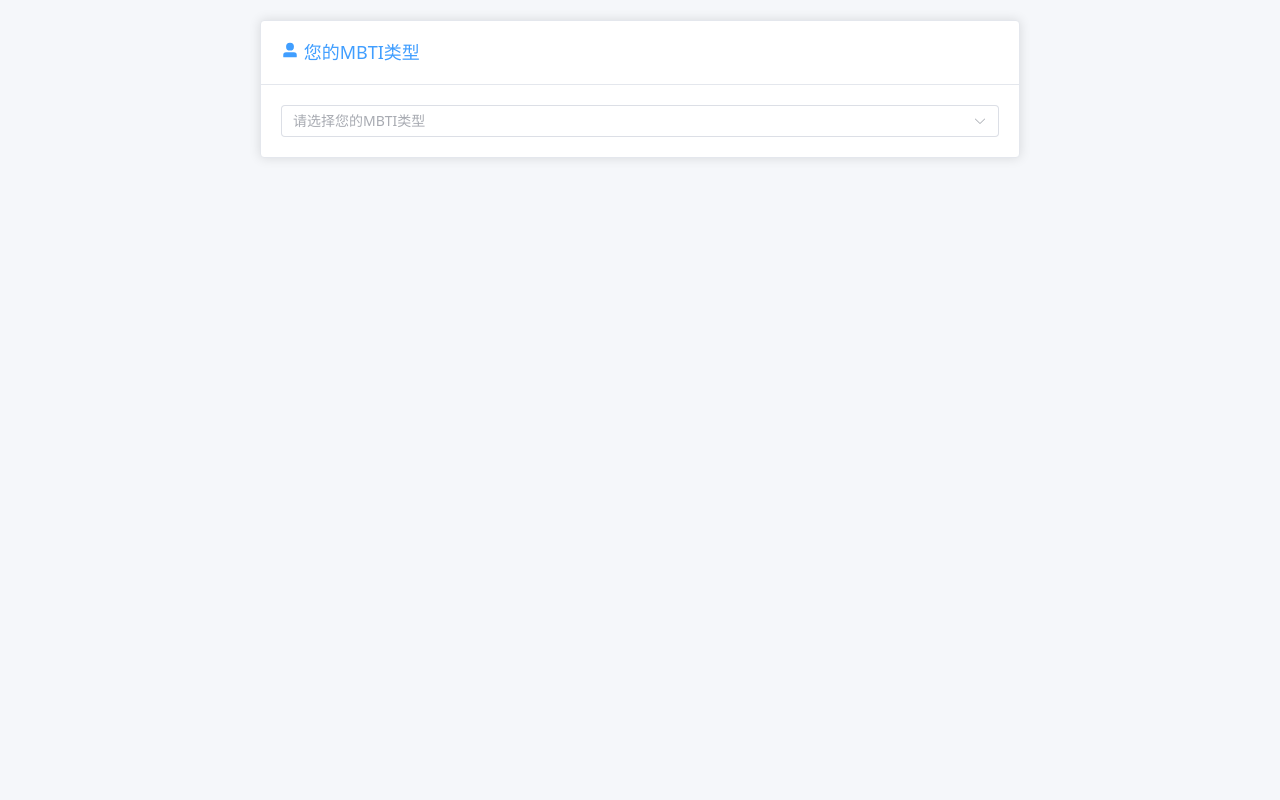
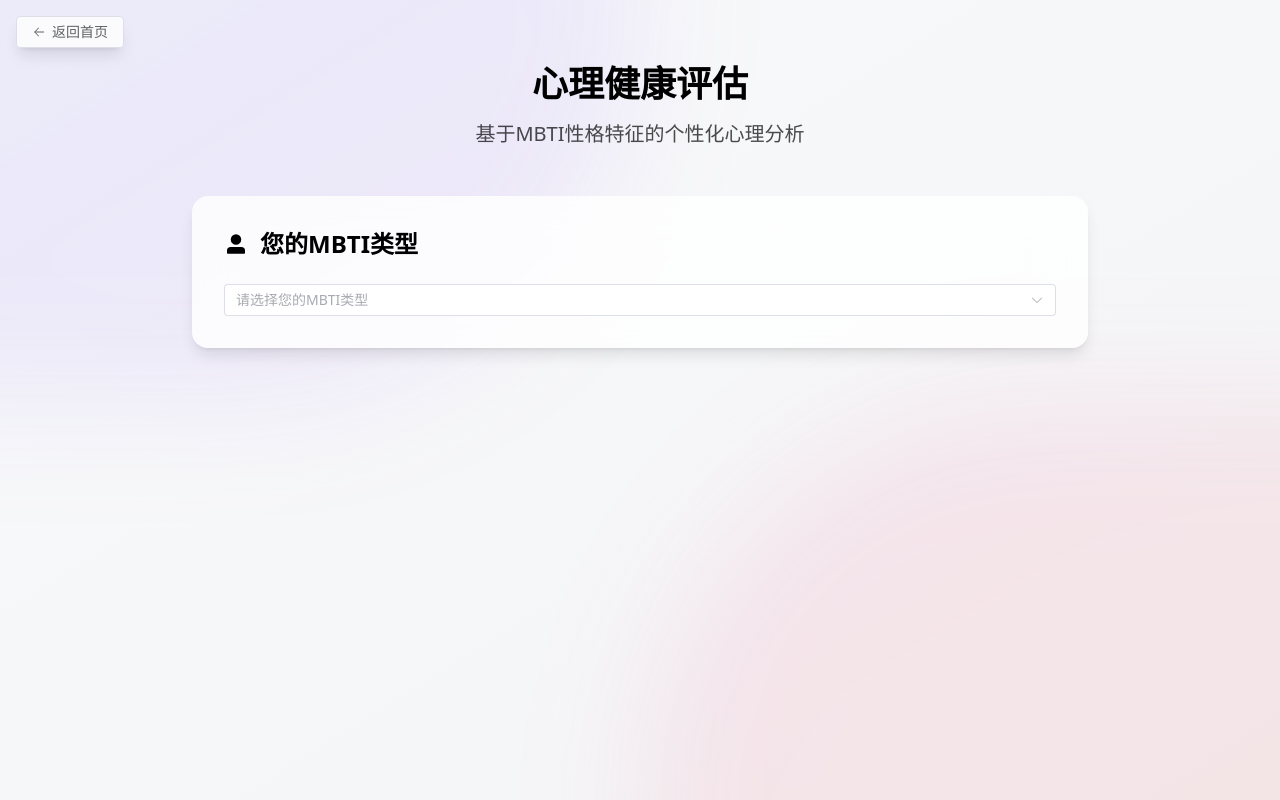
Before and after one commit to CHENNBOO/AiMatch, a Vue app: page /mental-health in a window 1280 px wide. Built offline with nearby package versions, Linux system fonts and the light colour scheme.

Commit message:
心理健康

```diff
--- a/src/components/MentalHealth.vue
+++ b/src/components/MentalHealth.vue
@@ -1,14 +1,38 @@
 <template>
-  <div class="mental-health-container">
-    <!-- MBTI类型选择区域 -->
-    <el-card class="mbti-section">
-      <template #header>
-        <div class="card-header">
-          <h3><el-icon><UserFilled /></el-icon> 您的MBTI类型</h3>
+  <div class="min-h-screen bg-gradient-to-br from-gray-50 to-gray-100 dark:from-gray-900 dark:to-gray-800 overflow-hidden">
+    <!-- 背景装饰 -->
+    <div class="fixed inset-0 overflow-hidden pointer-events-none">
+      <div class="absolute -top-1/2 -left-1/2 w-full h-full bg-gradient-to-br from-blue-500/10 to-purple-500/10 rounded-full blur-3xl"></div>
+      <div class="absolute -bottom-1/2 -right-1/2 w-full h-full bg-gradient-to-br from-pink-500/10 to-orange-500/10 rounded-full blur-3xl"></div>
     </div>
-      </template>
-      <div class="mbti-selector">
-        <el-select v-model="selectedType" placeholder="请选择您的MBTI类型" @change="handleTypeChange">
+
+    <!-- 主要内容区 -->
+    <div class="relative container mx-auto px-4 py-8">
+      <!-- 返回按钮 -->
+      <router-link to="/" class="absolute left-4 top-4">
+        <el-button class="flex items-center space-x-2 !bg-white/80 dark:!bg-gray-800/80 backdrop-blur-xl shadow-lg hover:shadow-xl transition-all duration-300">
+          <el-icon><Back /></el-icon>
+          <span>返回首页</span>
+        </el-button>
+      </router-link>
+
+      <!-- 标题区 -->
+      <div class="text-center mb-12 mt-8">
+        <h1 class="text-4xl font-bold text-black dark:text-white mb-4">心理健康评估</h1>
+        <p class="text-xl text-black/70 dark:text-white/70">基于MBTI性格特征的个性化心理分析</p>
+      </div>
+
+      <!-- MBTI类型选择卡片 -->
+      <div class="max-w-4xl mx-auto bg-white/80 dark:bg-gray-800/80 backdrop-blur-xl rounded-2xl p-8 shadow-lg mb-8">
+        <div class="flex items-center space-x-3 mb-6">
+          <el-icon class="text-2xl text-black dark:text-white"><UserFilled /></el-icon>
+          <h2 class="text-2xl font-semibold text-black dark:text-white">您的MBTI类型</h2>
+        </div>
+        <el-select
+          v-model="selectedType"
+          placeholder="请选择您的MBTI类型"
+          @change="handleTypeChange"
+          class="w-full !bg-white/60 dark:!bg-gray-700/60 backdrop-blur-xl rounded-xl">
           <el-option
             v-for="type in mbtiTypes"
             :key="type"
@@ -17,26 +41,30 @@
           </el-option>
         </el-select>
       </div>
-    </el-card>
 
-    <!-- 心理状态评估区域 -->
-    <el-card class="assessment-section" v-if="selectedType">
-      <template #header>
-        <div class="card-header">
-          <h3><el-icon><DataLine /></el-icon> 心理状态评估</h3>
+      <!-- 心理状态评估卡片 -->
+      <div v-if="selectedType" class="max-w-4xl mx-auto bg-white/80 dark:bg-gray-800/80 backdrop-blur-xl rounded-2xl p-8 shadow-lg mb-8">
+        <div class="flex items-center space-x-3 mb-8">
+          <el-icon class="text-2xl text-black dark:text-white"><DataLine /></el-icon>
+          <h2 class="text-2xl font-semibold text-black dark:text-white">心理状态评估</h2>
         </div>
-      </template>
-      <div class="mood-tracker">
-        <h4>今日心情</h4>
+
+        <!-- 心情评分 -->
+        <div class="space-y-8">
+          <div class="bg-white/60 dark:bg-gray-700/60 backdrop-blur-xl rounded-xl p-6">
+            <h3 class="text-xl font-semibold text-black dark:text-white mb-4">今日心情</h3>
             <el-rate
               v-model="moodRating"
               :colors="['#99A9BF', '#F7BA2A', '#FF9900']"
               :texts="['低落', '一般', '不错', '开心', '非常好']"
-          show-text>
+              show-text
+              class="flex justify-center">
             </el-rate>
           </div>
-      <div class="stress-level">
-        <h4>压力水平</h4>
+
+          <!-- 压力水平 -->
+          <div class="bg-white/60 dark:bg-gray-700/60 backdrop-blur-xl rounded-xl p-6">
+            <h3 class="text-xl font-semibold text-black dark:text-white mb-4">压力水平</h3>
             <el-slider
               v-model="stressLevel"
               :marks="{
@@ -46,44 +74,57 @@
                 75: '较重',
                 100: '严重'
               }"
-          :step="25">
+              :step="25"
+              class="max-w-2xl mx-auto">
             </el-slider>
           </div>
-      <div class="symptoms-checklist">
-        <h4>近期症状（可多选）</h4>
-        <el-checkbox-group v-model="selectedSymptoms">
-          <el-checkbox label="睡眠问题">睡眠问题</el-checkbox>
-          <el-checkbox label="注意力难以集中">注意力难以集中</el-checkbox>
-          <el-checkbox label="情绪波动">情绪波动</el-checkbox>
-          <el-checkbox label="焦虑感">焦虑感</el-checkbox>
-          <el-checkbox label="疲惫感">疲惫感</el-checkbox>
+
+          <!-- 症状选择 -->
+          <div class="bg-white/60 dark:bg-gray-700/60 backdrop-blur-xl rounded-xl p-6">
+            <h3 class="text-xl font-semibold text-black dark:text-white mb-4">近期症状（可多选）</h3>
+            <el-checkbox-group v-model="selectedSymptoms" class="grid grid-cols-1 md:grid-cols-2 lg:grid-cols-3 gap-4">
+              <el-checkbox label="睡眠问题" class="!text-black dark:!text-white">睡眠问题</el-checkbox>
+              <el-checkbox label="注意力难以集中" class="!text-black dark:!text-white">注意力难以集中</el-checkbox>
+              <el-checkbox label="情绪波动" class="!text-black dark:!text-white">情绪波动</el-checkbox>
+              <el-checkbox label="焦虑感" class="!text-black dark:!text-white">焦虑感</el-checkbox>
+              <el-checkbox label="疲惫感" class="!text-black dark:!text-white">疲惫感</el-checkbox>
             </el-checkbox-group>
           </div>
-      <el-button type="primary" @click="generateAnalysis" class="analysis-button">
+        </div>
+
+        <!-- 生成按钮 -->
+        <div class="text-center mt-8">
+          <el-button
+            type="primary"
+            @click="generateAnalysis"
+            class="!px-12 !py-3 !text-lg !rounded-xl !shadow-lg hover:!shadow-xl transition-all duration-300 !bg-gradient-to-r from-blue-500 to-blue-600">
             生成分析报告
           </el-button>
-    </el-card>
+        </div>
+      </div>
 
-    <!-- 分析结果和建议展示区域 -->
-    <el-card class="result-section" v-if="showResult">
-      <template #header>
-        <div class="card-header">
-          <h3><el-icon><ChatLineRound /></el-icon> AI分析与建议</h3>
+      <!-- 分析结果卡片 -->
+      <div v-if="showResult" class="max-w-4xl mx-auto bg-white/80 dark:bg-gray-800/80 backdrop-blur-xl rounded-2xl p-8 shadow-lg">
+        <div class="flex items-center space-x-3 mb-8">
+          <el-icon class="text-2xl text-black dark:text-white"><ChatLineRound /></el-icon>
+          <h2 class="text-2xl font-semibold text-black dark:text-white">AI分析与建议</h2>
+        </div>
+        <div class="analysis-content min-h-[200px]" v-loading="loading">
+          <template v-if="!loading">
+            <div class="bg-white/60 dark:bg-gray-700/60 backdrop-blur-xl rounded-xl p-6">
+              <div class="text-black/70 dark:text-white/70 whitespace-pre-wrap leading-relaxed">{{ analysis }}</div>
             </div>
           </template>
-      <div class="analysis-content" v-loading="loading">
-        <template v-if="!loading">
-          <div class="content" style="white-space: pre-wrap;">{{ analysis }}</div>
-        </template>
         </div>
-    </el-card>
+      </div>
+    </div>
   </div>
 </template>
 
 <script setup lang="ts">
 import { ref } from 'vue'
 import { ElMessage } from 'element-plus'
-import { UserFilled, DataLine, ChatLineRound } from '@element-plus/icons-vue'
+import { UserFilled, DataLine, ChatLineRound, Back } from '@element-plus/icons-vue'
 import axios from 'axios'
 
 const mbtiTypes = [
@@ -136,85 +177,90 @@
 }
 </script>
 
-<style scoped>
-.mental-health-container {
-  max-width: 800px;
-  margin: 0 auto;
-  padding: 20px;
+<style>
+/* 自定义滚动条样式 */
+::-webkit-scrollbar {
+  width: 8px;
+  height: 8px;
 }
 
-.mbti-section,
-.assessment-section,
-.result-section {
-  margin-bottom: 20px;
+::-webkit-scrollbar-track {
+  background: rgba(0, 0, 0, 0.1);
+  border-radius: 4px;
 }
 
-.card-header {
-  display: flex;
-  align-items: center;
-  gap: 8px;
+::-webkit-scrollbar-thumb {
+  background: rgba(0, 0, 0, 0.2);
+  border-radius: 4px;
 }
 
-.card-header h3 {
-  margin: 0;
-  font-size: 18px;
-  color: #409EFF;
+::-webkit-scrollbar-thumb:hover {
+  background: rgba(0, 0, 0, 0.3);
 }
 
-.mbti-selector {
-  display: flex;
-  justify-content: center;
+/* 暗色模式滚动条 */
+.dark ::-webkit-scrollbar-track {
+  background: rgba(255, 255, 255, 0.1);
 }
 
-.mood-tracker,
-.stress-level,
-.symptoms-checklist {
-  margin-bottom: 24px;
+.dark ::-webkit-scrollbar-thumb {
+  background: rgba(255, 255, 255, 0.2);
 }
 
-h4 {
-  color: #606266;
-  margin-bottom: 12px;
+.dark ::-webkit-scrollbar-thumb:hover {
+  background: rgba(255, 255, 255, 0.3);
 }
 
-.analysis-button {
-  width: 100%;
-  margin-top: 20px;
+/* Element Plus 组件样式覆盖 */
+:deep(.el-select-dropdown) {
+  @apply !bg-white/90 dark:!bg-gray-800/90 !backdrop-blur-xl !border-none !shadow-lg;
 }
 
-.analysis-content {
-  min-height: 200px;
+:deep(.el-select-dropdown__item) {
+  @apply !text-black dark:!text-white;
 }
 
-.summary-section,
-.personality-insights,
-.recommendations {
-  margin-bottom: 20px;
+:deep(.el-select-dropdown__item.hover) {
+  @apply !bg-blue-500/10;
 }
 
-:deep(.el-checkbox-group) {
-  display: grid;
-  grid-template-columns: repeat(auto-fill, minmax(200px, 1fr));
-  gap: 12px;
+:deep(.el-select-dropdown__item.selected) {
+  @apply !text-blue-500;
 }
 
-:deep(.el-collapse-item__header) {
-  font-weight: bold;
-  color: #409EFF;
+:deep(.el-input__wrapper) {
+  @apply !shadow-none !border !border-gray-200 dark:!border-gray-700 !rounded-xl;
 }
 
-:deep(.el-collapse-item__content) {
-  padding: 16px;
-  line-height: 1.6;
+:deep(.el-input__inner) {
+  @apply !text-black dark:!text-white;
 }
 
-@media (max-width: 768px) {
-  .mental-health-container {
-    padding: 10px;
+:deep(.el-rate__text) {
+  @apply !text-black/70 dark:!text-white/70;
 }
 
-  :deep(.el-checkbox-group) {
-    grid-template-columns: 1fr;
+:deep(.el-slider__marks-text) {
+  @apply !text-black/70 dark:!text-white/70;
 }
+
+:deep(.el-slider__runway) {
+  @apply !bg-black/10 dark:!bg-white/10;
+}
+
+:deep(.el-slider__bar) {
+  @apply !bg-blue-500;
+}
+
+:deep(.el-checkbox__input.is-checked .el-checkbox__inner) {
+  @apply !bg-blue-500 !border-blue-500;
+}
+
+:deep(.el-checkbox__label) {
+  @apply !text-black dark:!text-white;
+}
+
+:deep(.el-loading-mask) {
+  @apply !bg-white/50 dark:!bg-black/50 !backdrop-blur-sm;
 }
 </style>
```
Lines whose indentation alone changed are shown as unchanged.
